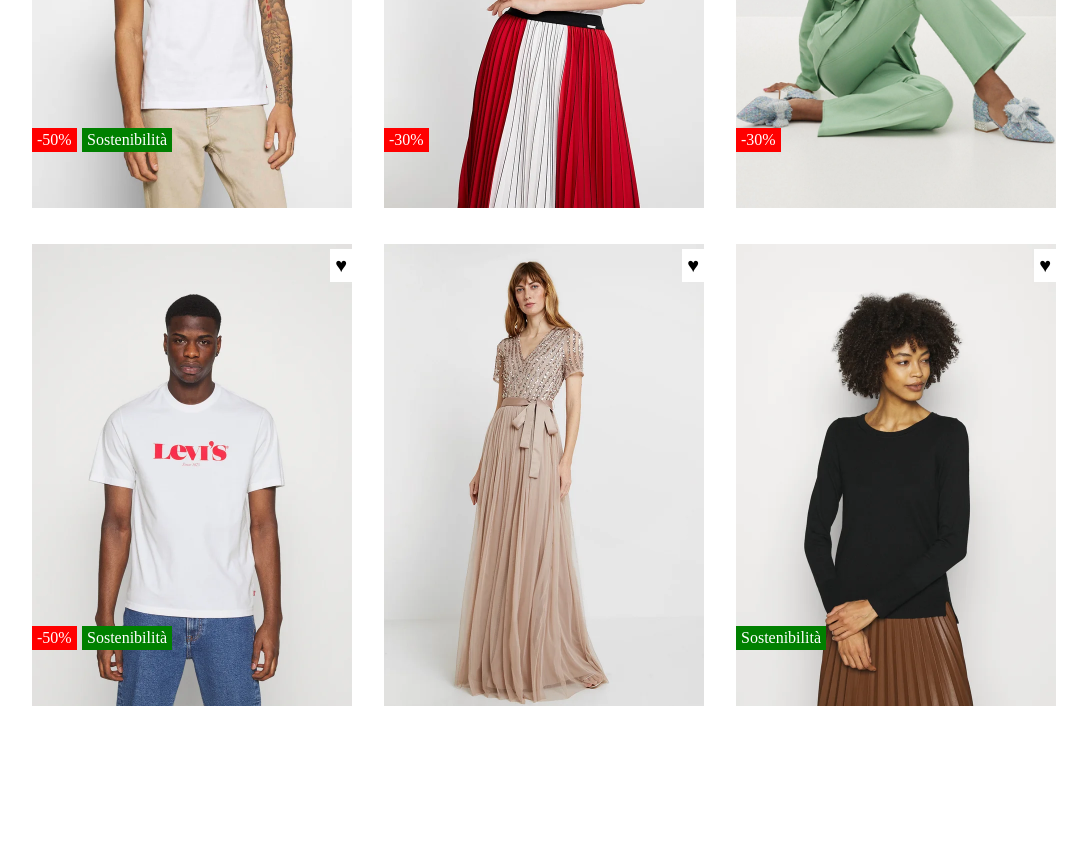
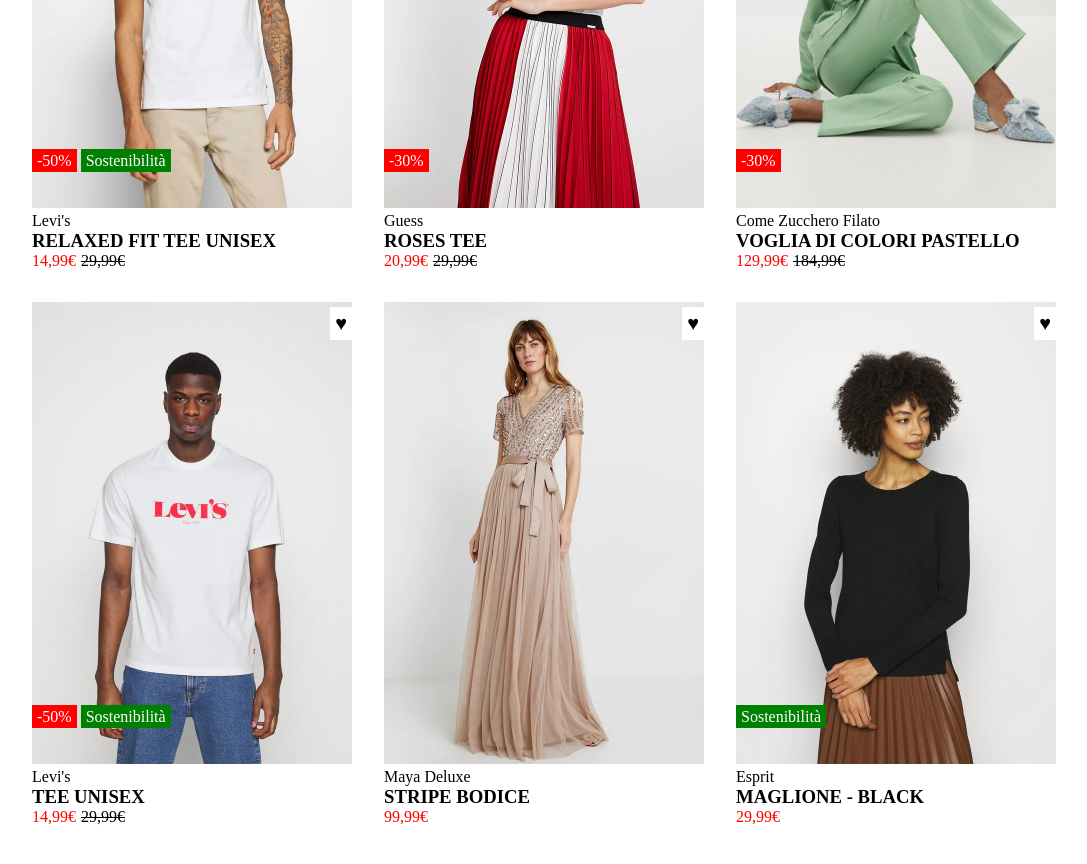
Before and after one commit to matcir/html-css-boolando, a plain HTML site: page index.html in a window 1280 px wide. Shown: the part 340-1204 px from the top of the page, without its empty margins (96-1183 px from the left). Drawn offline with Linux system fonts and the light colour scheme.

Commit message:
refactor styles and update product card badges for better organization

```diff
--- a/css/style.css
+++ b/css/style.css
@@ -1,43 +1,43 @@
-*{
+* {
     margin: 0;
     padding: 0;
     box-sizing: border-box;
 }
 
-img{
+img {
     max-width: 100%;
     height: auto;
 }
 
-.debug{
+.debug {
     border: 1px solid red;
     background-color: yellow;
 }
 
-:root{
-    --top-text-color:white;
+:root {
+    --top-text-color: white;
     --product-text-color: black;
-    --sale-value-color:white;
-    --sale-bg-color:red;
-    --eco-bg-color:green;
-    --eco-text-color:white;
-    --header-bg-color:#ff6900;
-    --heart-bg-color:white;
-
+    --sale-value-color: white;
+    --sale-bg-color: red;
+    --eco-bg-color: green;
+    --eco-text-color: white;
+    --header-bg-color: #ff6900;
+    --heart-bg-color: white;
+    --price-color: red;
 }
 
-.d-flex{
+.d-flex {
     display: flex;
 }
 
-.site_header{
+.site_header {
     min-height: 70px;
     width: 100%;
     background-color: var(--header-bg-color);
 }
 
 
-.nav{
+.nav {
     color: var(--top-text-color);
     min-height: 70px;
     max-width: 1200px;
@@ -47,44 +47,44 @@
     align-items: center;
 }
 
-.symbols{
+.symbols {
     color: var(--top-text-color);
 }
 
-i{
+i {
     padding: 5px;
 }
 
-#logo{
+#logo {
     width: 100px;
     height: auto;
 }
 
-.site_main{
+.site_main {
     min-height: 1500px;
 }
 
-.container{
+.container {
     max-width: 1200px;
     width: 80%;
     margin: auto;
 }
 
-.row{
+.row {
     flex-wrap: wrap;
     margin: 0 -1rem;
 }
 
-.col{
+.col {
     width: calc(100% / 12 * 4);
     padding: 1rem;
 }
 
-.card{
+.card {
     position: relative;
 }
 
-.heart{
+.heart {
     position: absolute;
     top: 5px;
     right: 0;
@@ -93,25 +93,28 @@
     padding: 5px;
 }
 
-.sale{
+.badges {
     position: absolute;
+    left: 0;
+    bottom: 100px;
+}
+
+.sales {
     background-color: var(--sale-bg-color);
     color: var(--sale-value-color);
     padding: 3px 5px;
-    left: 0;
-    bottom: 60px;
 }
 
-.eco{
+.ecos {
     background-color: var(--eco-bg-color);
     color: var(--eco-text-color);
     padding: 3px 5px;
-    position: absolute;
-    left: 50px;
-    bottom: 60px;
 }
 
-.only_eco{
-    bottom: 60px;
-    left: 0;
+#price {
+    color: var(--price-color);
 }
+
+#old_price {
+    padding-left: 5px;
+}
--- a/index.html
+++ b/index.html
@@ -1,5 +1,6 @@
 <!DOCTYPE html>
 <html lang="en">
+
 <head>
     <meta charset="UTF-8">
     <meta name="viewport" content="width=device-width, initial-scale=1.0">
@@ -7,6 +8,7 @@
     <link rel="stylesheet" href="https://cdnjs.cloudflare.com/ajax/libs/font-awesome/6.7.2/css/all.min.css">
     <link rel="stylesheet" href="./css/style.css">
 </head>
+
 <body>
     <!-- navigation -->
     <header class="site_header">
@@ -28,43 +30,74 @@
                     <div class="card">
                         <img src="./img/1.webp" alt="img1">
                         <div class="heart">&hearts;</div>
-                        <span class="sale">-50%</span>
-                        <span class="eco">Sostenibilità</span>
+
+                        <div class="badges">
+                            <span class="sales">-50%</span>
+                            <span class="ecos">Sostenibilità</span>
+                        </div>
+                        <span>Levi's</span>
+                        <h3>RELAXED FIT TEE UNISEX</h3>
+                        <span id="price">14,99€</span><del id="old_price">29,99€</del>
                     </div>
                 </div>
                 <div class="col">
                     <div class="card">
                         <img src="./img/2.webp" alt="img1">
                         <div class="heart">&hearts;</div>
-                        <span class="sale">-30%</span>
+                        <div class="badges">
+                            <span class="sales">-30%</span>
+                        </div>
+                        <span>Guess</span>
+                        <h3>ROSES TEE</h3>
+                        <span id="price">20,99€</span><del id="old_price">29,99€</del>
                     </div>
                 </div>
                 <div class="col">
                     <div class="card">
                         <img src="./img/3.webp" alt="img1">
                         <div class="heart">&hearts;</div>
-                        <span class="sale">-30%</span>
+                        <div class="badges">
+                            <span class="sales">-30%</span>
+                        </div>
+                        <span>Come Zucchero Filato</span>
+                        <h3>VOGLIA DI COLORI PASTELLO</h3>
+                        <span id="price">129,99€</span><del id="old_price">184,99€</del>
                     </div>
                 </div>
                 <div class="col">
                     <div class="card">
                         <img src="./img/4.webp" alt="img1">
                         <div class="heart">&hearts;</div>
-                        <span class="sale">-50%</span>
-                        <span class="eco">Sostenibilità</span>
+                        <div class="badges">
+                            <span class="sales">-50%</span>
+                            <span class="ecos">Sostenibilità</span>
+                        </div>
+                        <span>Levi's</span>
+                        <h3>TEE UNISEX</h3>
+                        <span id="price">14,99€</span><del id="old_price">29,99€</del>
                     </div>
                 </div>
                 <div class="col">
                     <div class="card">
                         <img src="./img/5.webp" alt="img1">
                         <div class="heart">&hearts;</div>
+                        <div class="badges">
+                        </div>
+                        <span>Maya Deluxe</span>
+                        <h3>STRIPE BODICE</h3>
+                        <span id="price">99,99€</span><del id="old_price"></del>
                     </div>
                 </div>
                 <div class="col">
                     <div class="card">
                         <img src="./img/6.webp" alt="img1">
                         <div class="heart">&hearts;</div>
-                        <span class="only_eco eco">Sostenibilità</span>
+                        <div class="badges">
+                            <span class="ecos">Sostenibilità</span>
+                        </div>
+                        <span>Esprit</span>
+                        <h3>MAGLIONE - BLACK</h3>
+                        <span id="price">29,99€</span><del id="old_price"></del>
                     </div>
                 </div>
             </div>
@@ -75,4 +108,5 @@
 
     </footer>
 </body>
+
 </html>
```
